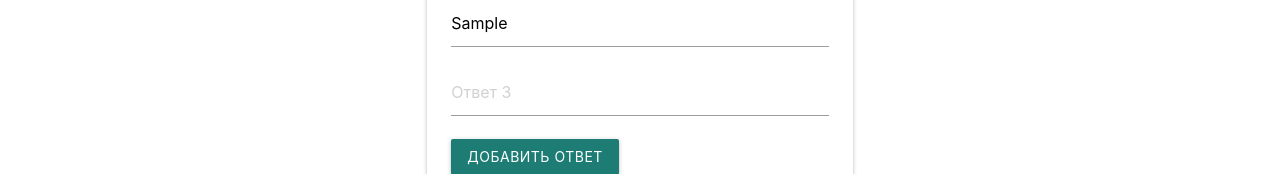
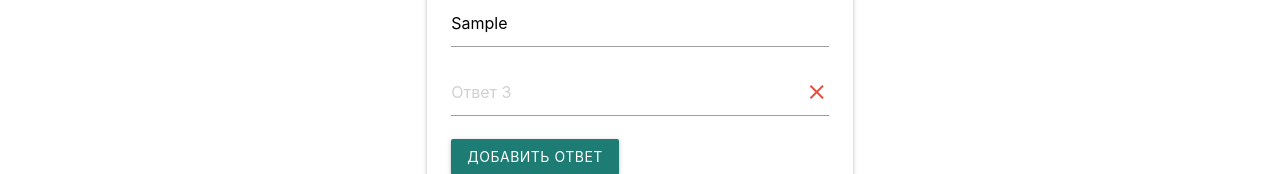
Before and after one commit to sochijs/golos, a React (Create React App) app in the folder client/: page /create in a window 1280 px wide. Both pictures are taken after typing "Sample", "Sample", "Sample" into the empty fields and a click on the button "ДОБАВИТЬ ОТВЕТ". Shown: the part 446-620 px from the top of the page. Built offline with nearby package versions, Linux system fonts and the light colour scheme.

Commit message:
add deleteAnswer method

```diff
--- a/client/src/index.css
+++ b/client/src/index.css
@@ -3,3 +3,12 @@
 .nav-wrapper {
     padding: 0 2rem;
 }
+
+.delete-answer {
+    position: absolute;
+    top: 10px;
+    right: 0;
+    color: #e74c3c;
+    cursor: pointer;
+    z-index: 10;
+}
--- a/client/src/pages/CreatePage.js
+++ b/client/src/pages/CreatePage.js
@@ -3,10 +3,11 @@ import {nanoid} from 'nanoid';
 import {useHttp} from '../hooks/http.hook';
 import {useHistory} from 'react-router';
 
-function createAnswer(value = '') {
+function createAnswer(value = '', canDelete = false) {
   return {
     answer: value,
-    id: nanoid()
+    id: nanoid(),
+    canDelete
   };
 }
 
@@ -29,7 +30,7 @@ export const CreatePage = () => {
 
   const addAnswerHandler = (evt) => {
     evt.preventDefault();
-    const newAnswer = createAnswer();
+    const newAnswer = createAnswer('', true);
     setAnswers([...answers, newAnswer]);
   };
 
@@ -37,7 +38,7 @@ export const CreatePage = () => {
     evt.preventDefault();
     try {
       // Избавимся от id
-      const copyAnswers = answers.map(a => {
+      const copyAnswers = answers.filter(a => a.answer !== '').map(a => {
         return {
           answer: a.answer
         };
@@ -47,6 +48,11 @@ export const CreatePage = () => {
     } catch (e) {
     }
 
+  };
+
+  const deleteAnswerHandler = (id) => {
+    const copyAnswers = answers.filter(a => a.id !== id);
+    setAnswers(copyAnswers);
   };
 
   return (
@@ -62,7 +68,8 @@ export const CreatePage = () => {
                        name="title"
                        placeholder="Название голосования"
                        value={title}
-                       onChange={(evt) => setTitle(evt.target.value)}/>
+                       onChange={(evt) => setTitle(evt.target.value)}
+                       required/>
                 <label htmlFor="title">Название голосования</label>
               </div>
               {answers.map((a, i) => {
@@ -73,7 +80,10 @@ export const CreatePage = () => {
                            name="a.id"
                            placeholder={`Ответ ${i + 1}`}
                            value={a.answer}
-                           onChange={(evt) => changeAnswerHandler(evt.target.value, a.id)}/>
+                           onChange={(evt) => changeAnswerHandler(evt.target.value, a.id)}
+                           required/>
+                    {a.canDelete &&
+                    <i className="material-icons delete-answer" onClick={() => deleteAnswerHandler(a.id)}>close</i>}
                   </div>
                 );
               })}
```
